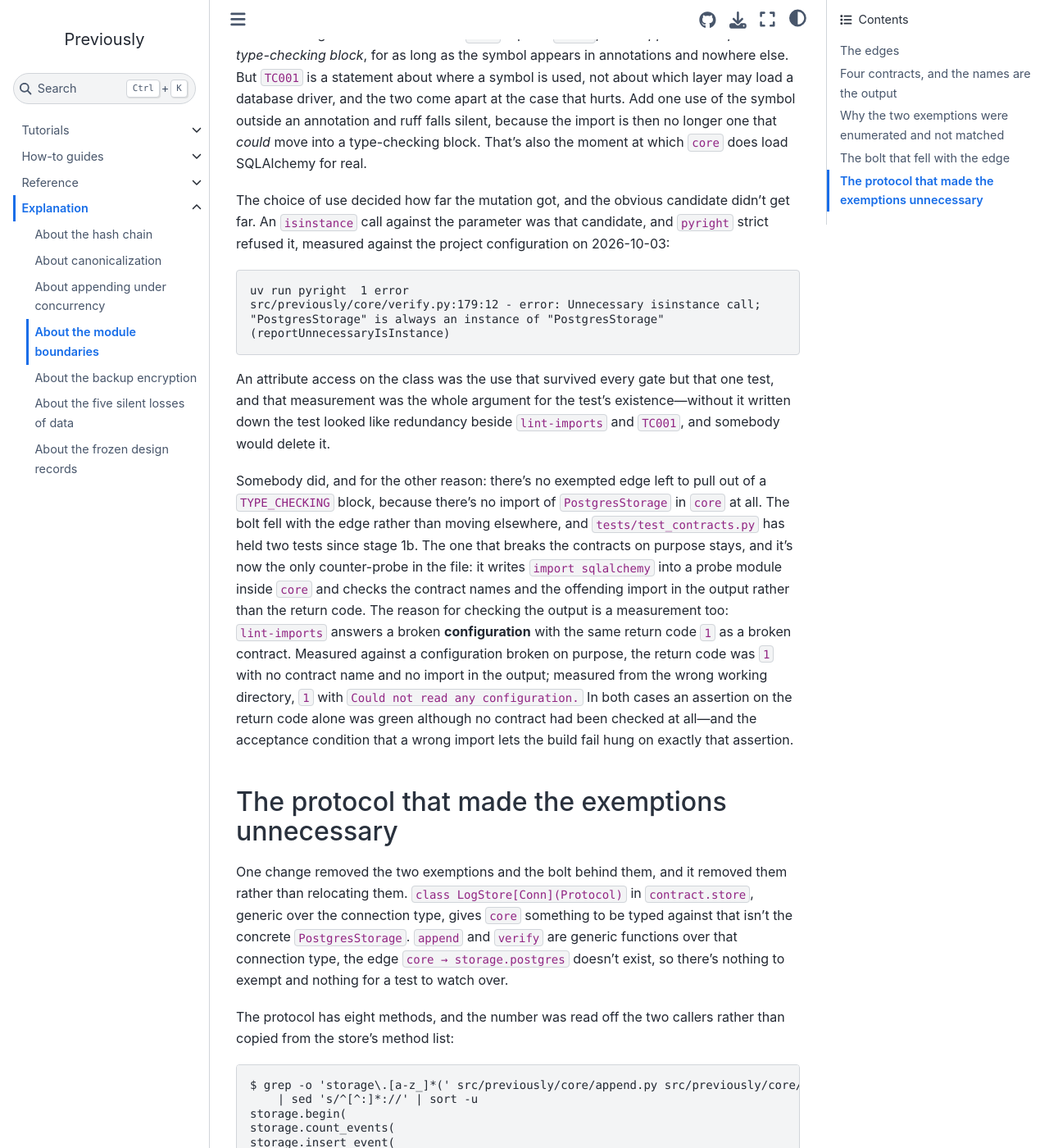
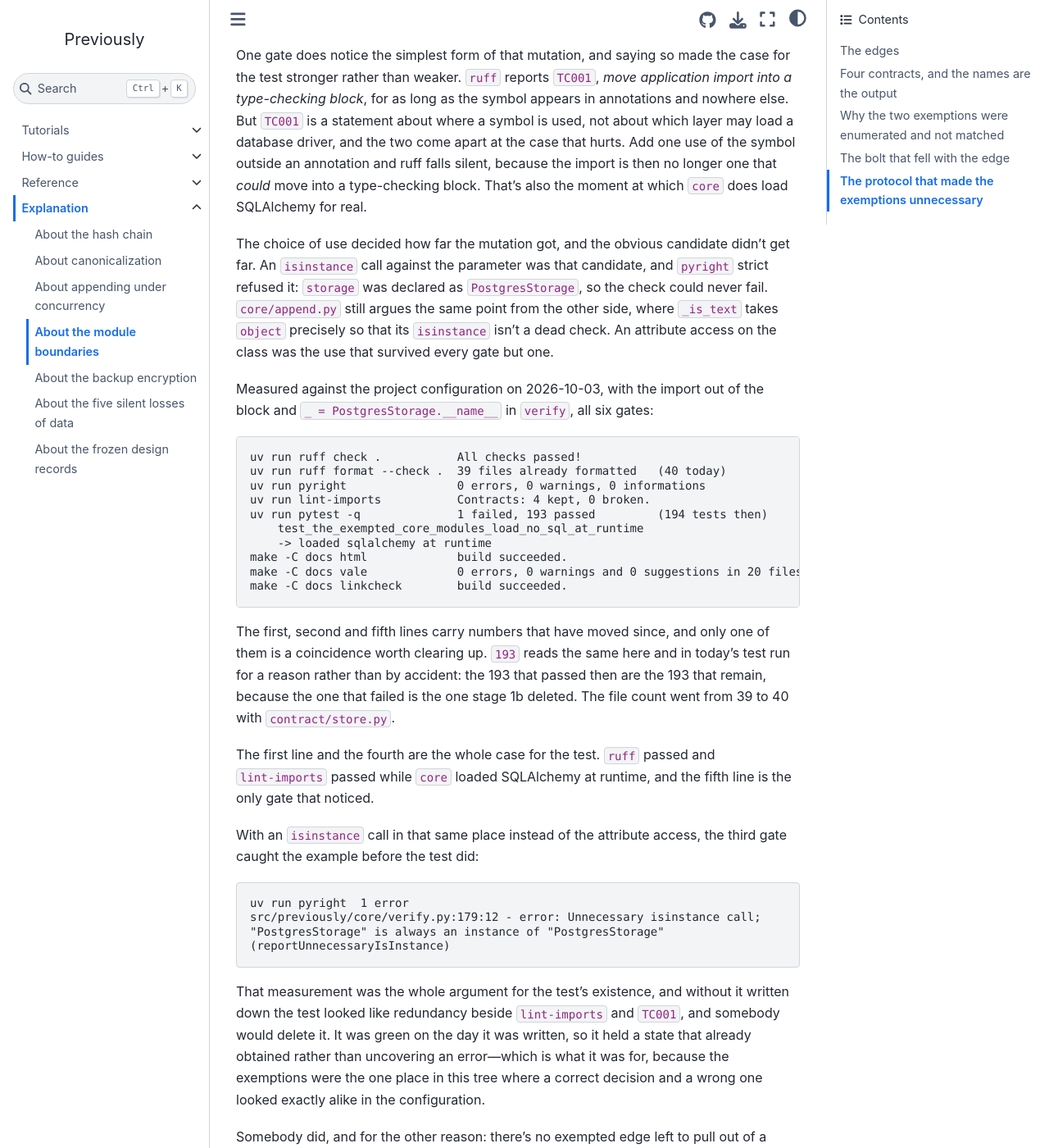
Before and after one commit to jensens/previously, a Sphinx documentation site: the page built from docs/explanation/module-boundaries.md, in a window 1280 px wide and 1400 px high, scrolled down 5185 px. Shown: the whole window at 82% size. Built offline with Sphinx 7.4.7 and the Sphinx Book theme 1.1.4, drawn with Linux system fonts in a browser that asks for light colours; some of the changed text lies outside the part shown.

Commit message:
docs: restore the measurement the TC001 argument rests on
The six-gate block in `module-boundaries.md` is back, dated 2026-10-03.
Removing it left "an attribute access survived every gate but that one
test" with no measurement behind it and a dangling "that measurement" in
the next clause — a lost justification reads as a concise one.

The two numbers in it that have moved since are explained rather than
labelled away. `193` is not a coincidence: the tree had 194 tests then,
one of them this bolt, so the 193 that passed are the 193 that remain.
The file count went 39 -> 40 with `contract/store.py`.

Three formulations restored with it: the `_is_text` cross-reference that
argues the `isinstance` point from the other side, the link in *Four
contracts* that the negation is the same trade one level up, and the
sentence that justifies the whole section — the exemptions were the one
place where a correct decision and a wrong one looked exactly alike in
the configuration.

Also: `.importlinter` ends on a single newline again, so
`end-of-file-fixer` has nothing to say; the diagram caption counts the
six edges between the package's own modules and names the seventh as
leaving it; and the edge count says `previously.core` is mentioned "in
prose rather than in an import", which covers both a comment and a module
docstring. Vale rejects the word "docstring" on the page, and adding it to
the vocabulary would stop any sentence in the tree from starting with it,
so the page says it the shorter way.

Assisted-By: Claude Opus 5 <noreply@anthropic.com>

````diff
--- a/docs/explanation/module-boundaries.md
+++ b/docs/explanation/module-boundaries.md
@@ -18,7 +18,7 @@ Since stage 1b `contract` also holds the row types and the store protocol that `
 The diagram shows which module imports which, and since stage 1b there's nothing dashed in it.
 
 ```{mermaid}
-:caption: The import edges after stage 1b: all six the layer order permits, and not one of them exempted.
+:caption: The import edges after stage 1b: all six between its own modules, and not one of them exempted. The seventh arrow leaves the package.
 
 graph TD
     cli[cli] --> core[core]
@@ -37,7 +37,7 @@ A layers contract settles the *order* in which modules may depend on each other;
 
 That count was five until stage 1b.
 `storage` had no edge to `contract` at all, not even though the layer order would have permitted one, and the sixth edge arrived when the row types moved out of `storage/rows.py` into `contract/rows.py`—the store protocol in `contract.store` names those types, and `contract` may import nothing above itself.
-Counted per module, over import statements only, because two modules under `storage` mention `previously.core` in a comment and a count over all text would include them:
+Counted per module, over import statements only, because two modules under `storage` mention `previously.core` in prose rather than in an import, and a count over all text would include them:
 
 ```text
 $ grep -rhoE 'from previously\.[a-z]+' src/previously/cli.py | sort -u
@@ -91,7 +91,8 @@ It would stand in the configuration looking like a guarantee and guaranteeing no
 
 The third names `core` and `contract` as its sources instead of writing "everything except storage."
 The enumeration has to be extended by hand with every stage, and the negation would include every future module without anybody deciding that it should.
-That reads like a loss of convenience, and it's also measurable, because the negation doesn't merely overreach into the future—it breaks on a module that exists today.
+That reads like a loss of convenience, and it's the same trade the section below is about, one level up.
+It's also measurable, because the negation doesn't merely overreach into the future—it breaks on a module that exists today.
 With `previously.cli` added to the sources, which is what "everything except storage" means in this tree, measured on 2026-10-04 and abbreviated at the line numbers of the second step:
 
 ```text
@@ -167,7 +168,33 @@ Add one use of the symbol outside an annotation and ruff falls silent, because t
 That's also the moment at which `core` does load SQLAlchemy for real.
 
 The choice of use decided how far the mutation got, and the obvious candidate didn't get far.
-An `isinstance` call against the parameter was that candidate, and `pyright` strict refused it, measured against the project configuration on 2026-10-03:
+An `isinstance` call against the parameter was that candidate, and `pyright` strict refused it: `storage` was declared as `PostgresStorage`, so the check could never fail.
+`core/append.py` still argues the same point from the other side, where `_is_text` takes `object` precisely so that its `isinstance` isn't a dead check.
+An attribute access on the class was the use that survived every gate but one.
+
+Measured against the project configuration on 2026-10-03, with the import out of the block and `_ = PostgresStorage.__name__` in `verify`, all six gates:
+
+```text
+uv run ruff check .           All checks passed!
+uv run ruff format --check .  39 files already formatted   (40 today)
+uv run pyright                0 errors, 0 warnings, 0 informations
+uv run lint-imports           Contracts: 4 kept, 0 broken.
+uv run pytest -q              1 failed, 193 passed         (194 tests then)
+    test_the_exempted_core_modules_load_no_sql_at_runtime
+    -> loaded sqlalchemy at runtime
+make -C docs html             build succeeded.
+make -C docs vale             0 errors, 0 warnings and 0 suggestions in 20 files.
+make -C docs linkcheck        build succeeded.
+```
+
+The first, second and fifth lines carry numbers that have moved since, and only one of them is a coincidence worth clearing up.
+`193` reads the same here and in today's test run for a reason rather than by accident: the 193 that passed then are the 193 that remain, because the one that failed is the one stage 1b deleted.
+The file count went from 39 to 40 with `contract/store.py`.
+
+The first line and the fourth are the whole case for the test.
+`ruff` passed and `lint-imports` passed while `core` loaded SQLAlchemy at runtime, and the fifth line is the only gate that noticed.
+
+With an `isinstance` call in that same place instead of the attribute access, the third gate caught the example before the test did:
 
 ```text
 uv run pyright  1 error
@@ -176,7 +203,8 @@ src/previously/core/verify.py:179:12 - error: Unnecessary isinstance call;
 (reportUnnecessaryIsInstance)
 ```
 
-An attribute access on the class was the use that survived every gate but that one test, and that measurement was the whole argument for the test's existence—without it written down the test looked like redundancy beside `lint-imports` and `TC001`, and somebody would delete it.
+That measurement was the whole argument for the test's existence, and without it written down the test looked like redundancy beside `lint-imports` and `TC001`, and somebody would delete it.
+It was green on the day it was written, so it held a state that already obtained rather than uncovering an error—which is what it was for, because the exemptions were the one place in this tree where a correct decision and a wrong one looked exactly alike in the configuration.
 
 Somebody did, and for the other reason: there's no exempted edge left to pull out of a `TYPE_CHECKING` block, because there's no import of `PostgresStorage` in `core` at all.
 The bolt fell with the edge rather than moving elsewhere, and `tests/test_contracts.py` has held two tests since stage 1b.
````
Also changed, not shown: 1 other file.
